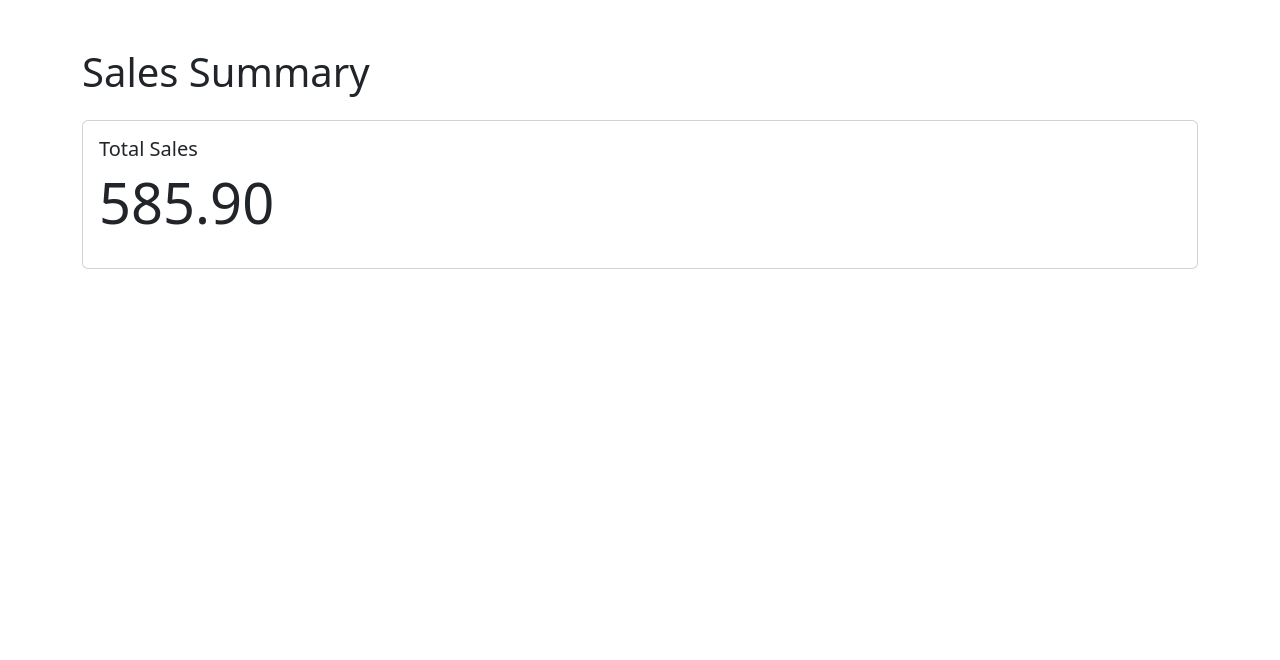
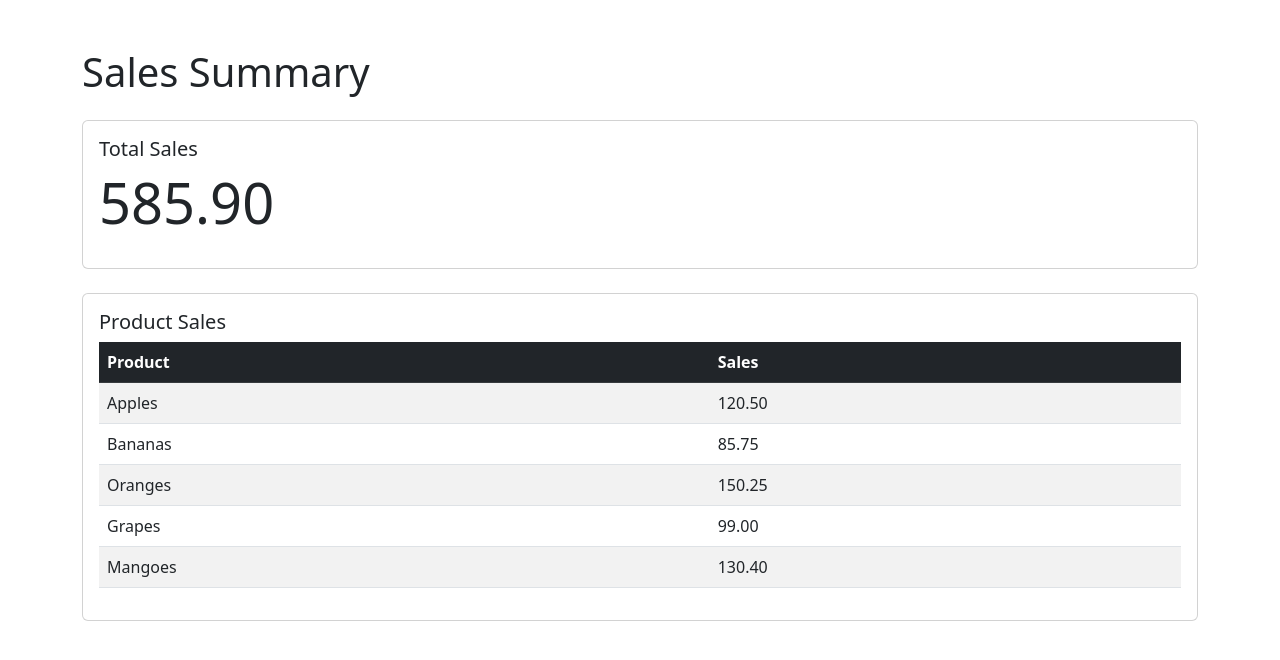
Before and after one commit to 22f3000730/sum-of-sales-4, a plain HTML site: page index.html in a window 1280 px wide. Drawn offline with nearby package versions, Linux system fonts and the light colour scheme.

Commit message:
update index.html for round 2

```diff
--- a/index.html
+++ b/index.html
@@ -16,6 +16,25 @@
                     <div class="card-body">
                         <h5 class="card-title">Total Sales</h5>
                         <p class="display-4" id="total-sales">Calculating...</p>
+                    </div>
+                </div>
+
+                <div class="card mt-4">
+                    <div class="card-body">
+                        <h5 class="card-title">Product Sales</h5>
+                        <div class="table-responsive">
+                            <table class="table table-striped table-hover" id="product-sales">
+                                <thead class="table-dark">
+                                    <tr>
+                                        <th>Product</th>
+                                        <th>Sales</th>
+                                    </tr>
+                                </thead>
+                                <tbody>
+                                    <!-- Product sales data will be inserted here -->
+                                </tbody>
+                            </table>
+                        </div>
                     </div>
                 </div>
             </div>
@@ -37,14 +56,17 @@
                 // Parse CSV data
                 const lines = csvText.trim().split('\n');
                 let total = 0;
+                const salesData = [];
 
                 // Skip header row and process data rows
                 for (let i = 1; i < lines.length; i++) {
                     const columns = lines[i].split(',');
                     if (columns.length >= 2) {
+                        const productName = columns[0];
                         const salesValue = parseFloat(columns[1]);
                         if (!isNaN(salesValue)) {
                             total += salesValue;
+                            salesData.push({ product: productName, sales: salesValue });
                         }
                     }
                 }
@@ -54,6 +76,19 @@
 
                 // Display the total in the #total-sales element
                 document.getElementById('total-sales').textContent = total.toFixed(2);
+
+                // Populate the product sales table
+                const tableBody = document.querySelector('#product-sales tbody');
+                tableBody.innerHTML = '';
+
+                salesData.forEach(item => {
+                    const row = document.createElement('tr');
+                    row.innerHTML = `
+                        <td>${item.product}</td>
+                        <td>${item.sales.toFixed(2)}</td>
+                    `;
+                    tableBody.appendChild(row);
+                });
             } catch (error) {
                 console.error('Error processing sales data:', error);
                 document.getElementById('total-sales').textContent = 'Error';
```
